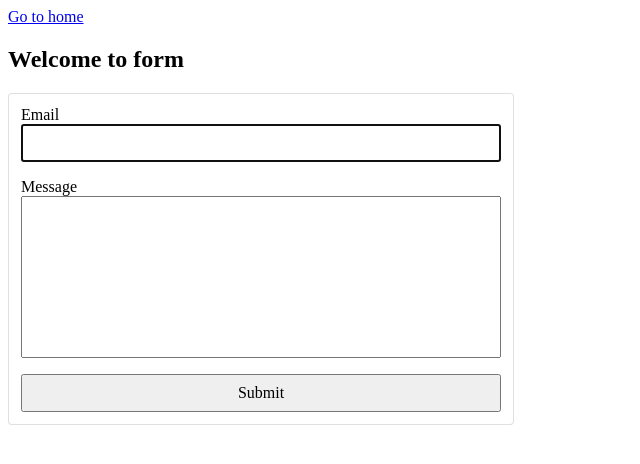
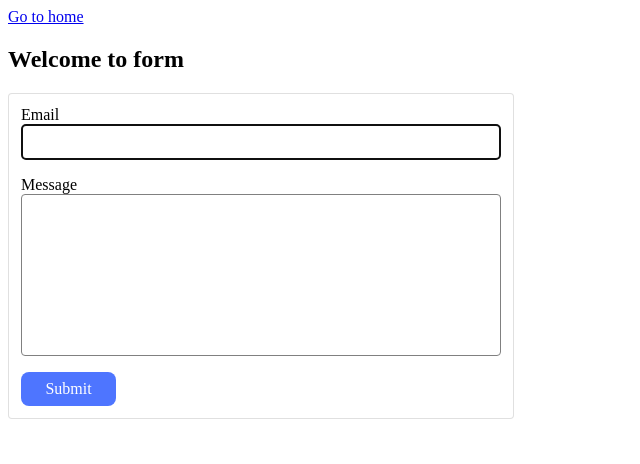
Before and after one commit to NatalyMit/goit-js-hw-09, a plain HTML site: page src/2-form.html in a window 1280 px wide. Shown: the whole page, without its empty margins (0-640 px from the left). Drawn offline with Linux system fonts and the light colour scheme.

Commit message:
add css corrects to task-2

```diff
--- a/src/css/2-form.css
+++ b/src/css/2-form.css
@@ -9,21 +9,33 @@
 }
 
 .feedback-form label {
+  border: none;
   display: flex;
   flex-direction: column;
   margin-bottom: 16px;
 }
 
 .feedback-form button {
-  padding: 8px 12px;
+  width: 95px;
+  border: none;
   font: inherit;
   cursor: pointer;
+  border-radius: 8px;
+  background: #4e75ff;
+  color: rgba(255, 255, 255, 1);
+  display: flex;
+  padding: 8px 16px;
+  justify-content: center;
+  align-items: center;
+  gap: 10px;
 }
 
 input,
 textarea {
   padding: 8px;
   font: inherit;
+  border-radius: 4px;
+  border: 1px solid #808080;
 }
 
 textarea {
```
